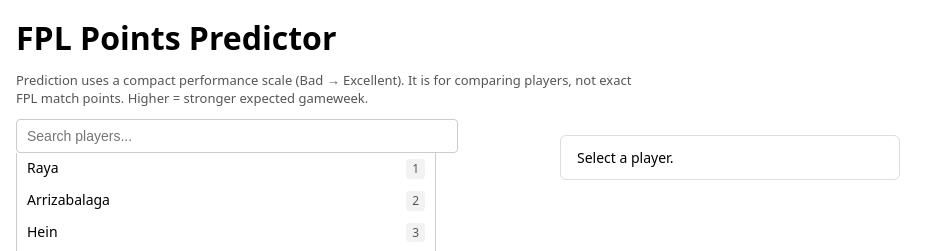
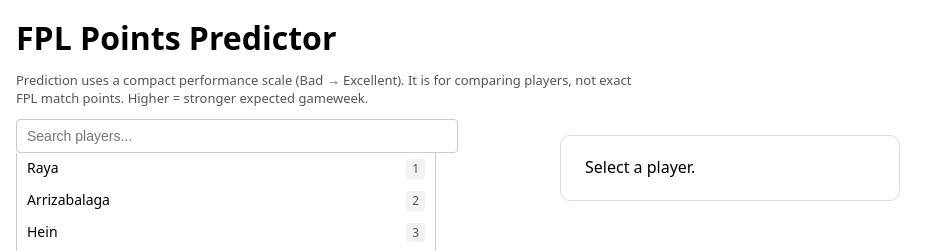
Before and after one commit to bragehs/FPL_forecast, a React (Vite) app: page / in a window 1280 px wide. Shown: the top 251 px of the page, without its empty margins (0-947 px from the left). Built offline with nearby package versions, Linux system fonts and the light colour scheme.

Commit message:
change colors

```diff
--- a/src/Prediction.tsx
+++ b/src/Prediction.tsx
@@ -7,28 +7,28 @@ interface PredictionProps {
 }
 
 const beautifyMinutes = (minutes: number)  => {
-    const minutesStr = minutes > 60 ? `60>` : String(Math.round(minutes));
-    return minutesStr;
+  return minutes > 60 ? "More than 60" : String(Math.round(minutes));
 };
 
-// Map raw points (≈0–4) into performance tiers.
+// Darker palette; white text on dark backgrounds.
 function beautifyPoints(points?: number) {
   if (points == null || isNaN(points)) {
     return {
       category: "unknown" as const,
       label: "No data",
       range: "",
-      color: "#eeeeee"
+      color: "#eeeeee",
+      textColor: "#222"
     };
   }
-  const p = Math.round(points * 10) / 10; // 1 decimal
+  const p = Math.round(points * 100) / 100;
   if (p < 1)
-    return { category: "bad" as const, label: "Bad", range: "0 – <1", color: "#ffe5e5" };
+    return { category: "bad" as const, label: "Bad", range: "0 – <1", color: "#7a1212", textColor: "#ffffff" };
   if (p < 2)
-    return { category: "okay" as const, label: "Okay", range: "1 – <2", color: "#fff5cc" };
+    return { category: "okay" as const, label: "Okay", range: "1 – <2", color: "#fff6c7", textColor: "#5a4d00" };
   if (p < 3)
-    return { category: "good" as const, label: "Good", range: "2 – <3", color: "#e5f8e5" };
-  return { category: "excellent" as const, label: "Excellent", range: "3+", color: "#d6f0ff" };
+    return { category: "good" as const, label: "Good", range: "2 – <3", color: "#d6ecff", textColor: "#133a52" };
+  return { category: "excellent" as const, label: "Excellent", range: "3+", color: "#0f5f2a", textColor: "#ffffff" };
 }
 
 export const Prediction: React.FC<PredictionProps> = ({ playerId, playerName }) => {
@@ -46,13 +46,23 @@ export const Prediction: React.FC<PredictionProps> = ({ playerId, playerName })
   const boxStyle: React.CSSProperties = {
     ...baseBoxStyle,
     background: perf.color,
-    transition: "background .25s"
+    color: perf.textColor,
+    borderColor: "rgba(0,0,0,0.15)",
+    transition: "background .25s,color .25s"
+  };
+
+  const metaStyle: React.CSSProperties = {
+    fontSize: 12,
+    opacity: perf.textColor === "#ffffff" ? 0.85 : 0.7,
+    marginBottom: 8
   };
 
   return (
     <div style={boxStyle}>
-      <h2 style={{ margin: "0 0 4px" }}>Prediction {playerName ? `– ${playerName}` : ""}</h2>
-      <div style={{ fontSize: 12, opacity: 0.75, marginBottom: 8 }}>
+      <h2 style={{ margin: "0 0 4px", fontSize: 22 }}>
+        Prediction {playerName ? `– ${playerName}` : ""}
+      </h2>
+      <div style={metaStyle}>
         Raw pts: {points != null ? (Math.round(points * 100) / 100) : "—"}
       </div>
       <div style={rowStyle}>
@@ -69,20 +79,22 @@ export const Prediction: React.FC<PredictionProps> = ({ playerId, playerName })
 
 const baseBoxStyle: React.CSSProperties = {
   marginTop: 16,
-  padding: "12px 16px",
+  padding: "20px 24px",          // increased padding
   border: "1px solid #ddd",
-  borderRadius: 6,
-  maxWidth: 320,
+  borderRadius: 10,              // slightly larger radius
+  maxWidth: 420,                 // wider
   fontFamily: "system-ui, sans-serif",
-  fontSize: 14
+  fontSize: 16,                  // larger base font
+  lineHeight: 1.45
 };
 
 const rowStyle: React.CSSProperties = {
   display: "flex",
   justifyContent: "space-between",
-  padding: "4px 0"
+  padding: "8px 0"               // more vertical spacing
 };
 
 const labelStyle: React.CSSProperties = {
-  fontWeight: 600
+  fontWeight: 600,
+  fontSize: 16
 };
```
